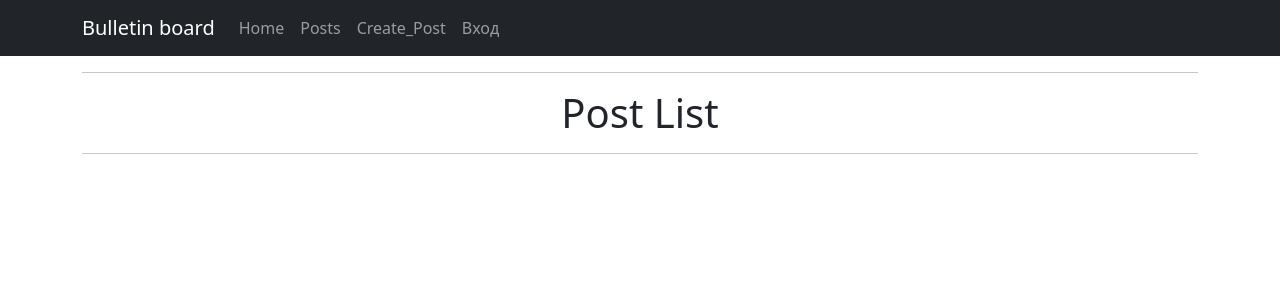
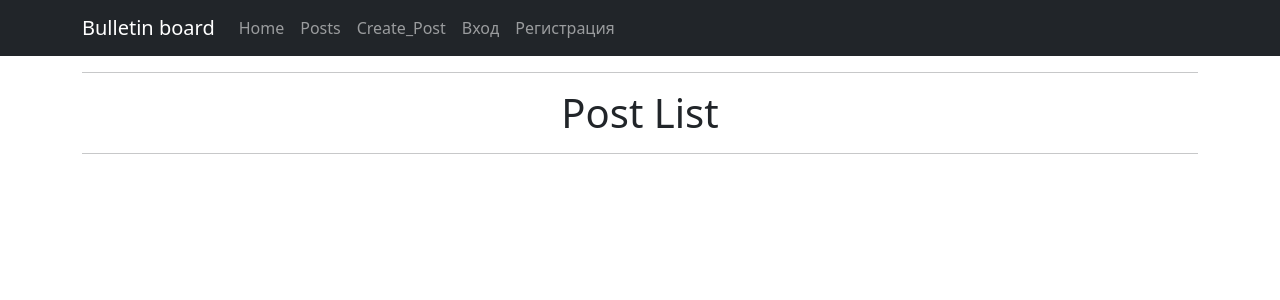
Before and after one commit to Met-s/D_16, a Django app: template bulletin/board/templates/board/post_list.html in a window 1280 px wide. Shown: the top 300 px of the page. Run offline with Django 3.2, Linux system fonts and the light colour scheme; the template is opened without the code that fills it, so the values that code supplies are empty; some libraries are stand-ins or nearby versions.

Commit message:
Добавил в базовый шаблон кнопки на вход, выход и регистрацию

```diff
--- a/bulletin/board/templates/board/flatpages/default.html
+++ b/bulletin/board/templates/board/flatpages/default.html
@@ -37,11 +37,50 @@
                                href="{% url 'post_create' %}">Create_Post
                             </a>
                         </li>
+
+                    {% if user.is_authenticated %}
+
                         <li class="nav-item active">
-                            <a class="nav-link" href="/accounts/login/">Вход
-                                <span class="sr-only"></span>
-                            </a>
+                                <a class="nav-link"
+                                   href="/accounts/logout/">Выход
+                                    <span class="sr-only"></span>
+                                </a>
                         </li>
+                    {% else %}
+                        <li class="nav-item active">
+                                <a class="nav-link" href="{% url 'account_login' %}">Вход
+                                    <span class="sr-only"></span>
+                                </a>
+                        </li>
+                        <li class="nav-item active">
+                                <a class="nav-link" href="{% url 'account_signup' %}">Регистрация
+                                    <span class="sr-only"></span>
+                                </a>
+                        </li>
+                    {% endif %}
+
+{#                        <li>#}
+{#                            {% if user.is_authenticated %}#}
+{#                                <a href="{% url 'account_logout' %}"#}
+{#                                   style="color: rgb(255, 255, 255);#}
+{#                                   font-weight: 400;#}
+{#                                   text-transform: uppercase;">ВЫХОД#}
+{#                                </a>#}
+{#                            {% else %}#}
+{#                                <a href="{% url 'account_login' %}"#}
+{#                                   style="color: rgb(255, 255, 255);#}
+{#                                   font-weight: 400;#}
+{#                                   text-transform: uppercase;">ВХОД#}
+{#                                </a>#}
+{#                                <a href="{% url 'account_signup' %}"#}
+{#                                   style="color: rgb(255, 255, 255);#}
+{#                                   font-weight: 400;#}
+{#                                   text-transform: uppercase;">Регистрация#}
+{#                                </a>#}
+{#                            {% endif %}#}
+{#                        </li>#}
+
+
                     </ul>
                 </div>
             </div>
```
Also changed, not shown: bulletin/db.sqlite3.
